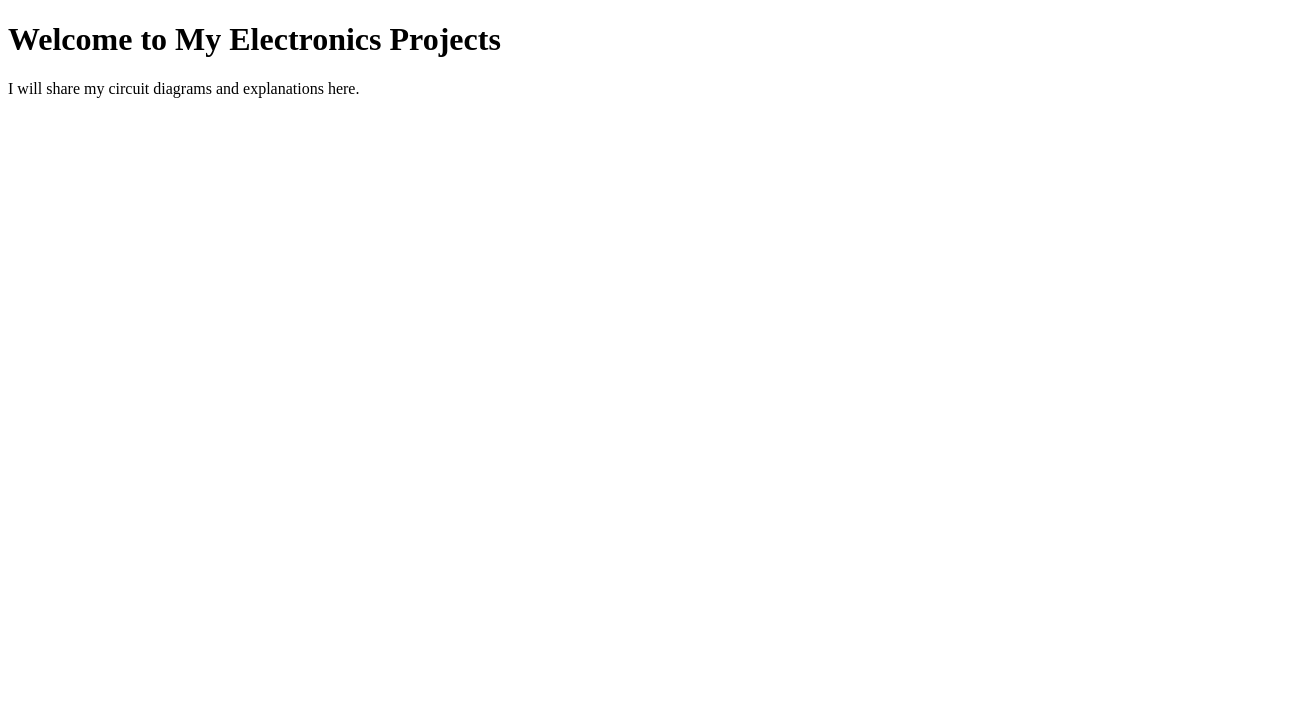
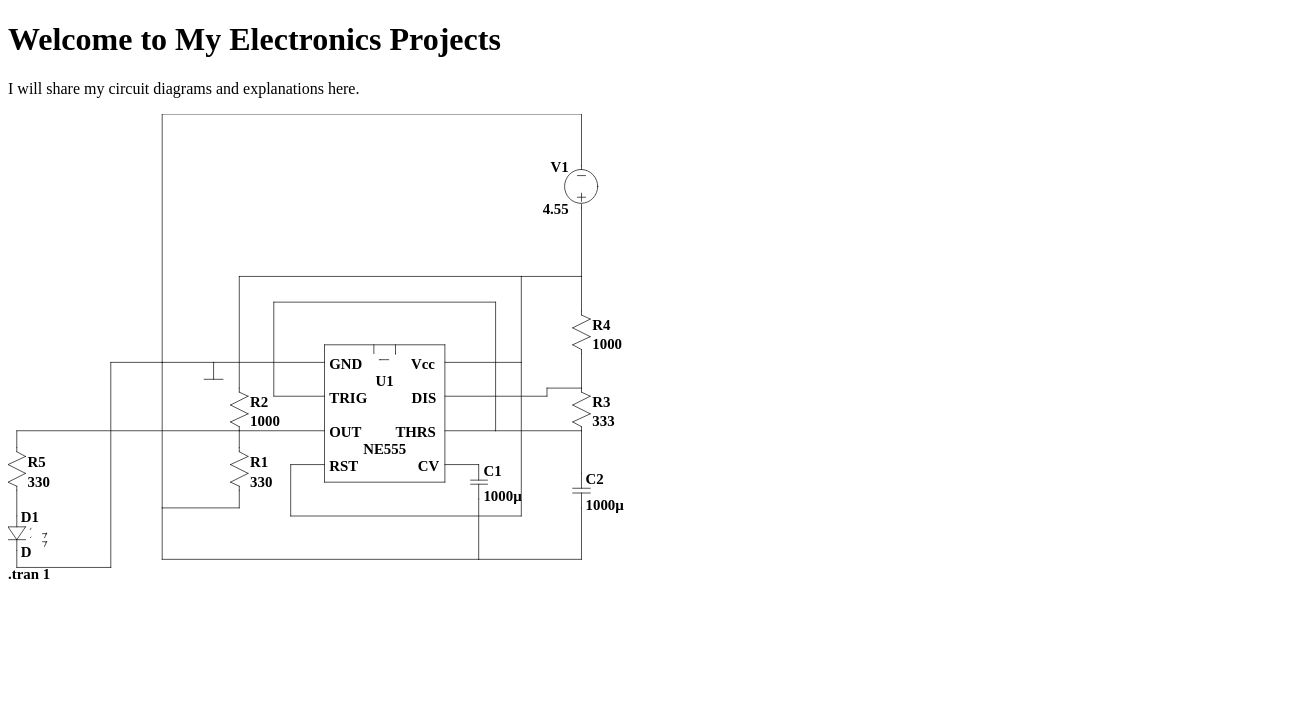
Before and after one commit to onuremrecakir/electronix, a plain HTML site: page index.html in a window 1280 px wide. Shown: the whole page, 1305 px wide, since content can reach past the window. Drawn offline with Linux system fonts and the light colour scheme.

Commit message:
Update index.html

```diff
--- a/index.html
+++ b/index.html
@@ -8,5 +8,6 @@
 <body>
     <h1>Welcome to My Electronics Projects</h1>
     <p>I will share my circuit diagrams and explanations here.</p>
+    <img src="circuit.svg" alt="Interactive Circuit">
 </body>
 </html>
```
